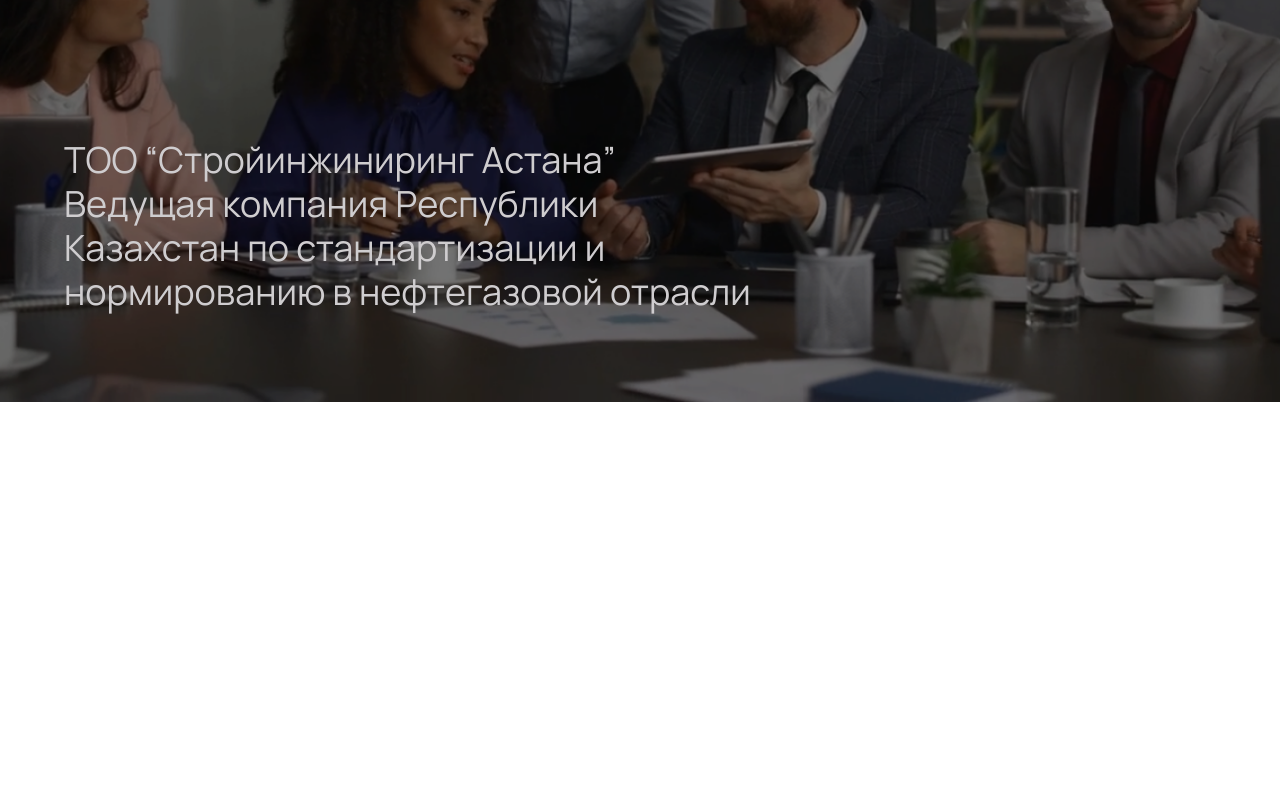
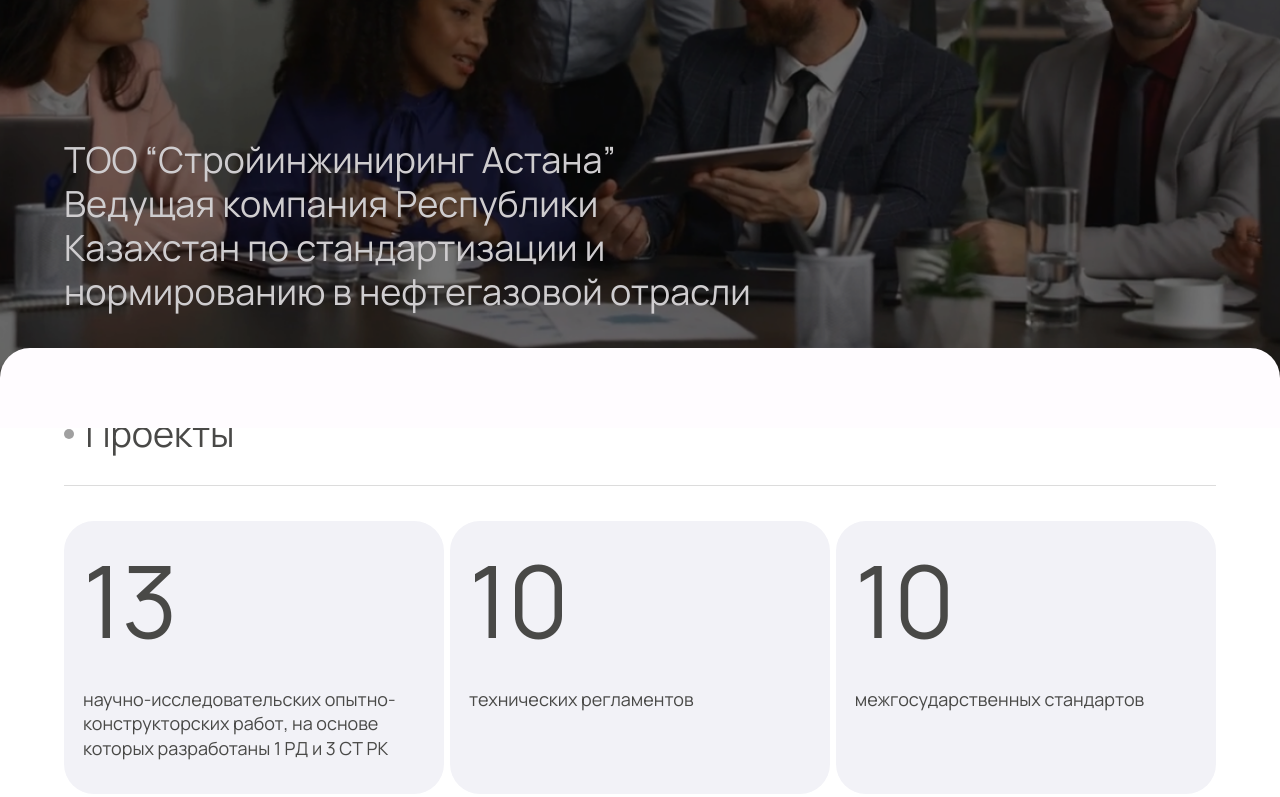
Before and after one commit to DonJuvn/STIA, a React (Create React App) app: page /projects in a window 1280 px wide. Shown: the part 398-1195 px from the top of the page. Before the commit the page ends 805 px from the top, so only its background shows below. Built offline with nearby package versions, Linux system fonts and the light colour scheme.

Commit message:
projects

```diff
--- a/src/App.css
+++ b/src/App.css
@@ -963,7 +963,7 @@
       margin-top: 6%;
       width: 100%;
       border-right: none;
-   padding-right: 5%;
+      padding-right: 5%;
    }
    .licenses .item {
       margin-bottom: 10%;
@@ -981,7 +981,7 @@
 }
 
 /* services */
-#services-page{
+#services-page {
    background-color: #fffcff;
    padding: 5% 0;
    margin-top: 80vh;
@@ -989,19 +989,64 @@
    z-index: 1005;
    width: 100vw;
 }
-#services-page #services{
+#services-page #services {
    margin-top: -4vh;
 }
 @media screen and (max-width: 768px) {
-   #services-page{
+   #services-page {
       padding: 5% 0;
       margin-top: 90vh;
       border-radius: 30px 30px 0 0;
    }
-   #services-page .services{
+   #services-page .services {
       flex-direction: column;
    }
-   #services-page .pagination{
+   #services-page .pagination {
       display: none;
    }
 }
+
+/* projects */
+#border {
+   position: absolute;
+   margin-top: 80vh;
+   background-color: #fffcff;
+   border-radius: 30px 30px 0 0;
+   z-index: 1005;
+   width: 100vw;
+   height: 10%;
+}
+#projects {
+   padding-top: 5%;
+   margin-top: 80vh;
+}
+.projects {
+   display: flex;
+   flex-wrap: wrap;
+   justify-content: space-between;
+   margin-top: 3%;
+}
+.projects .item {
+   background-color: #f2f2f7;
+   border-radius: 30px;
+   padding: 1% 0;
+   height: 250px;
+   width: 33%;
+   margin-bottom: 0.5%;
+}
+.projects #long{
+   width: 66.5%;
+}
+.projects .item h1 {
+   font-size: 100px;
+   line-height: 136.6px;
+   color: #494947;
+   font-weight: 400;
+   margin: 0;
+}
+.projects .item p {
+   font-size: 18px;
+   line-height: 24.59px;
+   color: #494947;
+   font-weight: 400;
+}
--- a/src/App.js
+++ b/src/App.js
@@ -5,7 +5,7 @@
 import Footer from "./components/footer";
 import AboutPage from "./pages/About";
 import Home from "./pages/Home";
-import Projects from "./pages/Projects";
+import ProjectsPage from "./pages/Projects";
 import ServicesPage from "./pages/Services";
 
 import "./App.css";
@@ -19,7 +19,7 @@
             <Routes>
                <Route path="/" element={<Home />} />
                <Route path="/about" element={<AboutPage />} />
-               <Route path="/projects" element={<Projects />} />
+               <Route path="/projects" element={<ProjectsPage />} />
                <Route path="/services" element={<ServicesPage />} />
             </Routes>
             <Footer />
--- /dev/null
+++ b/src/components/projects.jsx
@@ -0,0 +1,132 @@
+import React from "react";const Projects = () => {
+   return (
+      <div id="projects">
+         <div className="container">
+            <div className="title">
+               <div className="dot"></div>
+               <h1 id="title">Проекты</h1>
+            </div>
+            <div className="projects">
+               <div className="item">
+                  <div className="container">
+                     <h1 id="counter">13</h1>
+                     <p>
+                        научно-исследовательских опытно-конструкторских работ,
+                        на основе которых разработаны 1 РД и 3 СТ РК
+                     </p>
+                  </div>
+               </div>
+               <div className="item">
+                  <div className="container">
+                     <h1 id="counter">10</h1>
+                     <p>технических регламентов</p>
+                  </div>
+               </div>
+               <div className="item">
+                  <div className="container">
+                     <h1 id="counter">10</h1>
+                     <p>межгосударственных стандартов</p>
+                  </div>
+               </div>
+               <div className="item">
+                  <div className="container">
+                     <h1 id="counter">139</h1>
+                     <p>национальных стандартов</p>
+                  </div>
+               </div>
+               <div className="item">
+                  <div className="container">
+                     <h1 id="counter">35</h1>
+                     <p>
+                        нормативно-технических документов нефтегазовой отрасли,
+                        утвержденных МЭМРРК
+                     </p>
+                  </div>
+               </div>
+               <div className="item">
+                  <div className="container">
+                     <h1 id="counter">366</h1>
+                     <p>стандартов организаций</p>
+                  </div>
+               </div>
+               <div className="item">
+                  <div className="container">
+                     <h1 id="counter">3</h1>
+                     <p>
+                        сборника норм расхода материальных и энергетических
+                        ресурсов для предприятий нефтегазовой отрасли
+                     </p>
+                  </div>
+               </div>
+               <div id="long" className="item">
+                  <div className="container">
+                     <h1 id="counter">4</h1>
+                     <p>
+                        декларации промышленной безопасности для 11 промышленных
+                        объектов магистральных нефтепроводов и газопроводов
+                     </p>
+                  </div>
+               </div>
+               <div className="item">
+                  <div className="container">
+                     <h1 id="counter">15</h1>
+                     <p>технологических регламентов</p>
+                  </div>
+               </div>
+               <div className="item">
+                  <div className="container">
+                     <h1 id="counter">1</h1>
+                     <p>специальные технические условия</p>
+                  </div>
+               </div>
+               <div className="item">
+                  <div className="container">
+                     <h1 id="counter">26</h1>
+                     <p>
+                        экспертных заключений в области промышленной
+                        безопасности
+                     </p>
+                  </div>
+               </div>
+               <div id="long" className="item">
+                  <div className="container">
+                     <h1 id="counter">15</h1>
+                     <p>
+                        экспертное заключение о соответствии технических
+                        характеристик труб PERT II требованиям действующих
+                        нормативных документов в сфере строительства и
+                        жилищно-коммунального хозяйства РК
+                     </p>
+                  </div>
+               </div>
+               <div className="item">
+                  <div className="container">
+                     <h1 id="counter">26</h1>
+                     <p>
+                        экспертных заключений в области промышленной
+                        безопасности
+                     </p>
+                  </div>
+               </div>
+               <div className="item">
+                  <div className="container">
+                     <h1 id="counter">4</h1>
+                     <p>планаликвидации аварий</p>
+                  </div>
+               </div>
+               <div id="long" className="item">
+                  <div className="container">
+                     <h1 id="counter">242</h1>
+                     <p>
+                        экспертных заключений по корпоративным техническим
+                        стандартам на соответствие законам РК.
+                     </p>
+                  </div>
+               </div>
+            </div>
+         </div>
+      </div>
+   );
+};
+
+export default Projects;
--- a/src/pages/Projects.jsx
+++ b/src/pages/Projects.jsx
@@ -1,13 +1,13 @@
 import React from "react";
+import Projects from "../components/projects";
 
-
-const Projects = () => {
+const ProjectsPage = () => {
    return (
       <>
-         <h1>projects</h1>
-
+         <div id="border"></div>
+         <Projects />
       </>
    );
 };
 
-export default Projects;
+export default ProjectsPage;
```
